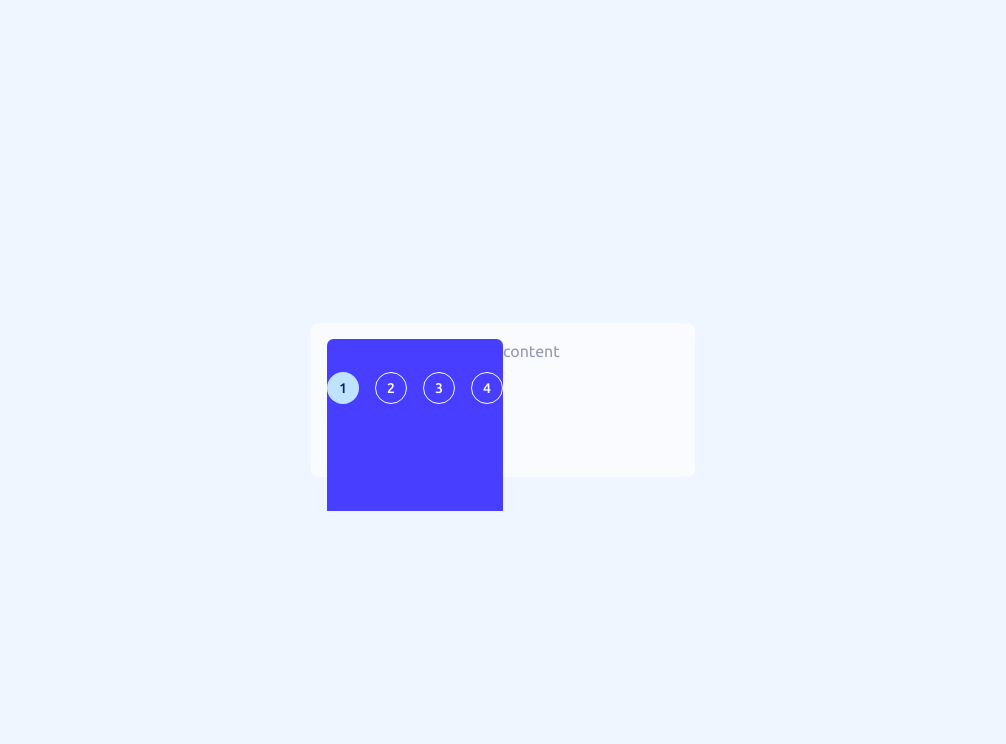
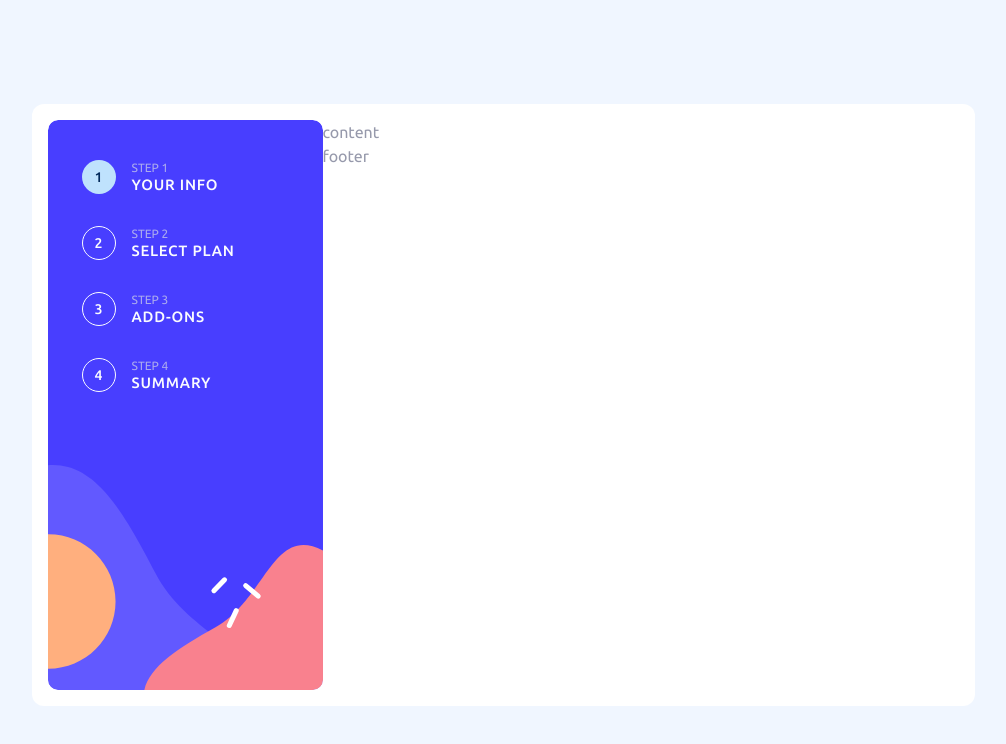
Before and after one commit to otr-web-study/fm-multi-step-form, a React (Vite) app: page / in a window 1280 px wide. Shown: the top 744 px of the page, without its empty margins (137-1143 px from the left). Built offline with nearby package versions, Linux system fonts and the light colour scheme.

Commit message:
steps panel finished

```diff
--- a/src/App.tsx
+++ b/src/App.tsx
@@ -3,10 +3,10 @@ import StepsPanel from './features/steps/StepsPanel';
 
 function App() {
   return (
-    <main className="grid min-h-screen md:place-items-center">
+    <main className="grid min-h-screen md:items-start md:justify-center">
       <Container>
         <StepsPanel />
-        <div>content</div>
+        <div className="w-[636px]">content</div>
         <div>footer</div>
       </Container>
     </main>
--- a/src/components/Container.tsx
+++ b/src/components/Container.tsx
@@ -5,7 +5,7 @@ interface ContainerProps {
 }
 export const Container: FC<ContainerProps> = ({ children }) => {
   return (
-    <div className="grid min-h-screen grid-cols-1 grid-rows-[min-content_1fr_min-content] bg-transparent md:min-h-fit md:grid-cols-2 md:rounded-lg md:bg-alabaster md:px-4 md:py-4">
+    <div className="grid min-h-screen grid-cols-1 grid-rows-[min-content_1fr_min-content] bg-transparent md:mt-[104px] md:min-h-fit md:grid-cols-[min-content_1fr] md:rounded-xl md:bg-white md:px-4 md:py-4">
       {children}
     </div>
   );
--- a/src/features/steps/SingleStep.tsx
+++ b/src/features/steps/SingleStep.tsx
@@ -9,12 +9,12 @@ interface SingleStepProps {
   step: Step;
   index: number;
   active: boolean;
-  onClick: (id: Step['id']) => void;
+  onClick: (step: Step) => void;
 }
 export const SingleStep: FC<SingleStepProps> = ({ step, index, active, onClick }) => {
-  const className = clsx('flex', { 'cursor-pointer': step.available && !active });
+  const className = clsx('flex gap-4', { 'cursor-pointer': step.available && !active });
   const classNameNumbers = clsx(
-    'rounded-full h-8 w-8 grid place-items-center text-sm font-medium',
+    'rounded-full h-8 w-8 grid place-items-center text-sm font-medium md:h-[34px] md:w-[34px]',
     {
       'border border-alabaster text-alabaster': !active,
       'bg-light-blue border-transparent text-marine-blue': active,
@@ -23,9 +23,18 @@ export const SingleStep: FC<SingleStepProps> = ({ step, index, active, onClick }
   const [isMdScreen] = useMatchMedia(QUERIES);
 
   return (
-    <div className={className} onClick={() => onClick(step.id)}>
+    <div className={className} onClick={() => onClick(step)}>
       <span className={classNameNumbers}>{index + 1}</span>
-      {isMdScreen && <div className=""></div>}
+      {isMdScreen && (
+        <div className="leading-[1.1] ">
+          <span className="block text-xs uppercase text-light-gray opacity-70">{`step ${
+            index + 1
+          }`}</span>
+          <span className="text-[15px] font-medium uppercase tracking-[0.8px] text-alabaster">
+            {step.title}
+          </span>
+        </div>
+      )}
     </div>
   );
 };
--- a/src/features/steps/StepsPanel.tsx
+++ b/src/features/steps/StepsPanel.tsx
@@ -11,8 +11,8 @@ const StepsPanel = () => {
   ));
 
   return (
-    <section className="before:bg-panel-mobile md:before:bg-panel-desktop relative grid h-[98px] w-full place-items-center before:absolute before:left-0 before:top-0 before:h-[172px] before:w-full before:bg-cover before:bg-[center_top] before:bg-no-repeat before:content-['']">
-      <ul className="z-10 flex gap-4">{content}</ul>
+    <section className="relative grid h-[98px] w-full place-items-center before:absolute before:left-0 before:top-0 before:h-[172px] before:w-full before:bg-panel-mobile before:bg-cover before:bg-[center_top] before:bg-no-repeat before:content-[''] md:row-span-2 md:min-h-[570px] md:min-w-[275px] md:place-items-start md:px-[34px] md:py-10 md:before:h-full md:before:w-full before:md:rounded-[10px] md:before:bg-panel-desktop">
+      <ul className="z-10 flex gap-4 md:flex-col md:gap-8">{content}</ul>
     </section>
   );
 };
--- a/src/features/steps/useStepsPanel.ts
+++ b/src/features/steps/useStepsPanel.ts
@@ -1,14 +1,18 @@
 import { useAppDispatch, useAppSelector } from '@/store/appHooks';
 import { selectSteps, selectCurrentStep } from './steps-selectors';
 import { setCurrentStep } from './steps-slice';
-import type { StepId } from '@/types/step';
+import type { Step } from '@/types/step';
 
 export const useStepsPanel = () => {
   const dispatch = useAppDispatch();
   const steps = useAppSelector(selectSteps);
   const currentStep = useAppSelector(selectCurrentStep);
 
-  const handleClick = (id: StepId) => dispatch(setCurrentStep(id));
+  const handleClick = (step: Step) => {
+    if (!step.available || step.id === currentStep) return;
+
+    dispatch(setCurrentStep(step.id));
+  };
 
   return { steps, currentStep, handleClick };
 };
```
